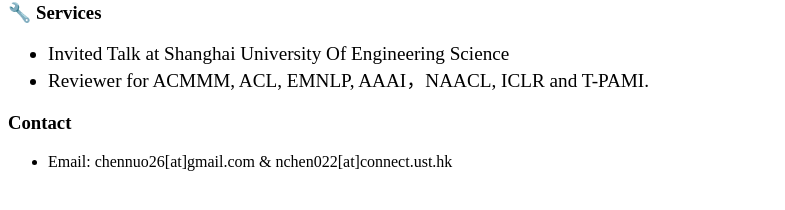
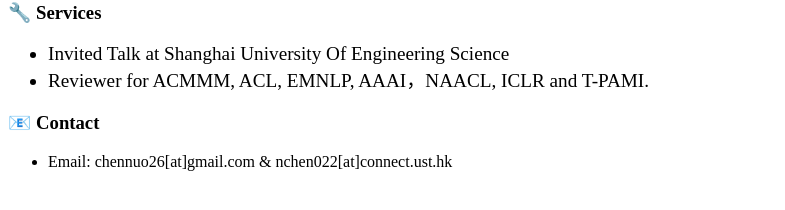
Before and after one commit to jerrynchen/jerrynchen.github.io, a Jekyll site: the page built from _pages/includes/others.md, in a window 1280 px wide. Shown: the part 538-748 px from the top of the page, without its empty margins (0-785 px from the left). Built offline with Jekyll 4.4.1, drawn with Linux system fonts in a browser that asks for light colours; our own code applies the rules of GitHub Pages for plain Markdown files.

```diff
--- a/_pages/includes/others.md
+++ b/_pages/includes/others.md
@@ -22,5 +22,5 @@
 
 
 
-# Contact
+# 📧 Contact
 * Email: chennuo26[at]gmail.com & nchen022[at]connect.ust.hk
```
